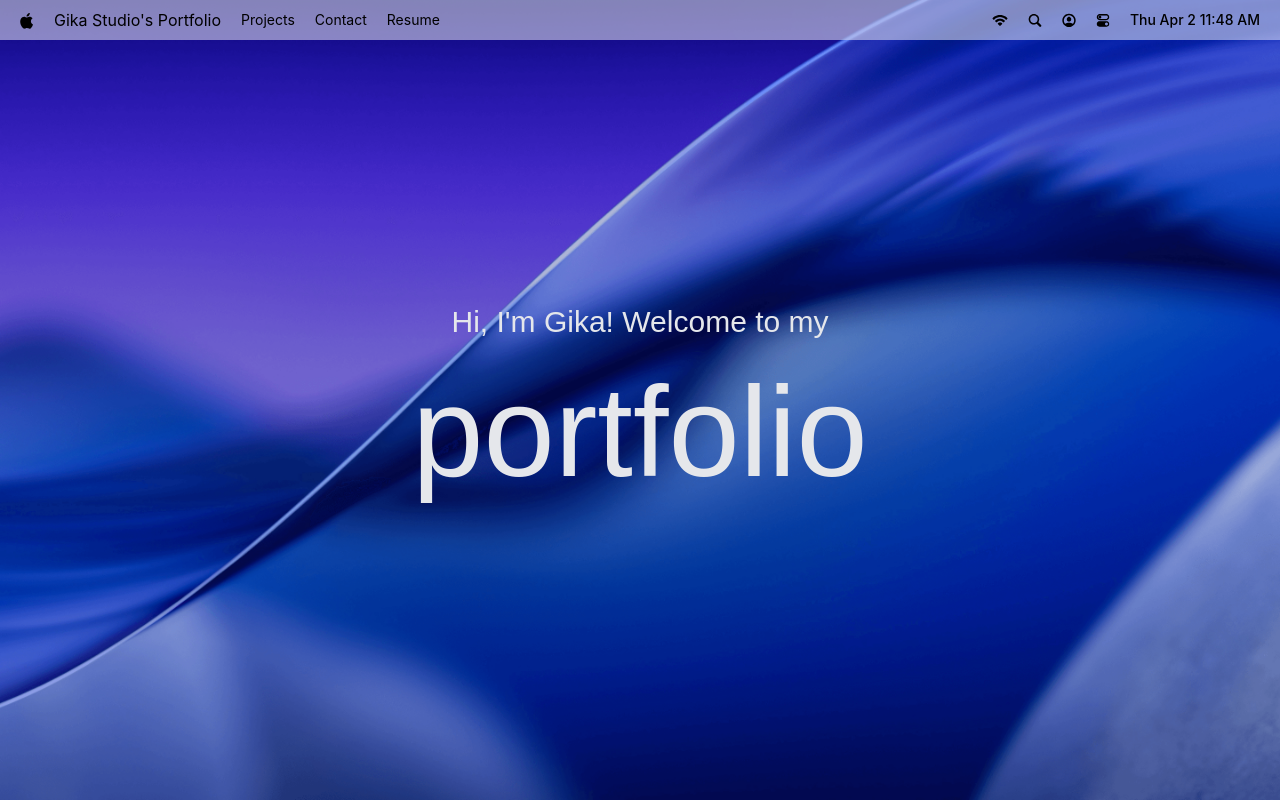
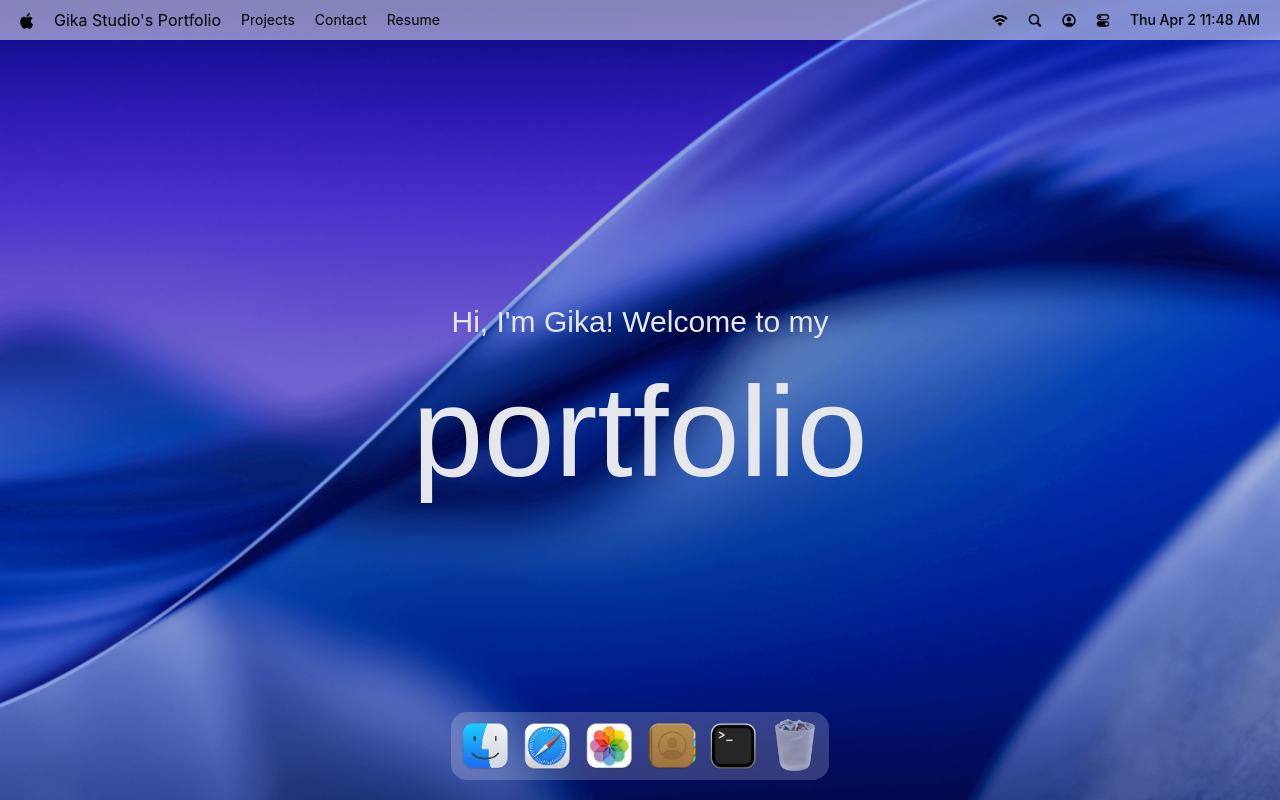
Before and after one commit to purpleknight/MacOS-Portfolio, a React (Vite) app: page / in a window 1280 px wide. Built offline with nearby package versions, Linux system fonts and the light colour scheme; a web font is replaced by a local one.

Commit message:
Implement Dock Apps Feature

```diff
--- a/package.json
+++ b/package.json
@@ -17,6 +17,7 @@
     "lucide-react": "^1.7.0",
     "react": "^19.2.4",
     "react-dom": "^19.2.4",
+    "react-tooltip": "^5.30.0",
     "tailwindcss": "^4.2.2"
   },
   "devDependencies": {
--- a/src/App.jsx
+++ b/src/App.jsx
@@ -1,4 +1,4 @@
-import { Navbar, Welcome } from "#components"
+import { Navbar, Welcome, Dock } from "#components"
 
 
 const App = () => {
@@ -6,6 +6,7 @@
     <main>
       <Navbar />
       <Welcome />
+      <Dock />
     </main>
   )
 }
--- /dev/null
+++ b/src/components/Dock.jsx
@@ -0,0 +1,103 @@
+import { useRef } from "react"
+import { Tooltip } from "react-tooltip";
+
+import { dockApps } from "#constants/index"
+
+import gsap from "gsap";
+import { useGSAP } from "@gsap/react";
+
+const Dock = () => {
+   const dockRef = useRef(null);
+
+   useGSAP(() => {
+      const dock = dockRef.current;
+      if (!dock) return;
+
+      const icons = dock.querySelectorAll(".dock-icon");
+
+      const animateIcons = (mouseX) => {
+         const { left } = dock.getBoundingClientRect();
+
+         icons.forEach((icon) => {
+            const { left: iconLeft, width } = icon.getBoundingClientRect();
+            const center = iconLeft - left + width / 2;
+            const distance = Math.abs(mouseX - center);
+
+            const intensity = Math.exp(-(distance ** 2.5) / 2200);
+
+            gsap.to(icon, {
+               scale: 1 + 0.25 * intensity,
+               y: -15 * intensity,
+               duration: 0.2,
+               ease: "power1.out",
+            });
+         });
+      };
+
+      const handleMouseMove = (e) => {
+         const { left } = dock.getBoundingClientRect();
+
+         animateIcons(e.clientX - left);
+      };
+
+      const resetIcons = () => icons.forEach((icon) => gsap.to(icon, {
+         scale: 1,
+         y: 0,
+         duration: 0.3,
+         ease: "power1.out",
+      }));
+
+      dock.addEventListener("mousemove", handleMouseMove);
+      dock.addEventListener("mouseleave", resetIcons);
+
+      return () => {
+         dock.removeEventListener("mousemove", handleMouseMove);
+         dock.removeEventListener("mouseleave", resetIcons);
+      }
+   }, []);
+
+   const toggleApp = (app) => {
+
+   }
+
+   return (
+      <section id='dock'>
+         <div
+            ref={dockRef}
+            className="dock-container"
+         >
+            {dockApps.map(({ id, name, icon, canOpen}) => (
+               <div
+                  key={id}
+                  className="relative flex justify-center">
+                  <button
+                     type="button"
+                     className="dock-icon"
+                     aria-label={name}
+                     data-tooltip-id="dock-tooltip"
+                     data-tooltip-content={name}
+                     data-tooltip-delay-show={150}
+                     disabled={!canOpen}
+                     onClick={() => toggleApp({ id, canOpen })}
+                  >
+                     <img
+                        src={`/images/${icon}`}
+                        alt={name}
+                        loading="lazy"
+                        className={canOpen ? "" : "opacity-60"}
+                     />
+                  </button>
+               </div>
+            ))}
+
+            <Tooltip
+               id="dock-tooltip"
+               place="top"
+               className="tooltip"
+            />
+         </div>
+      </section>
+   )
+}
+
+export default Dock
--- a/src/components/index.js
+++ b/src/components/index.js
@@ -1,4 +1,5 @@
 import Navbar from "#components/Navbar";
 import Welcome from "#components/Welcome";
+import Dock from "#components/Dock";
 
-export { Navbar, Welcome };
+export { Navbar, Welcome, Dock };
```
Also changed, not shown: 1 other file (tests, documents, lock files or other folders).
